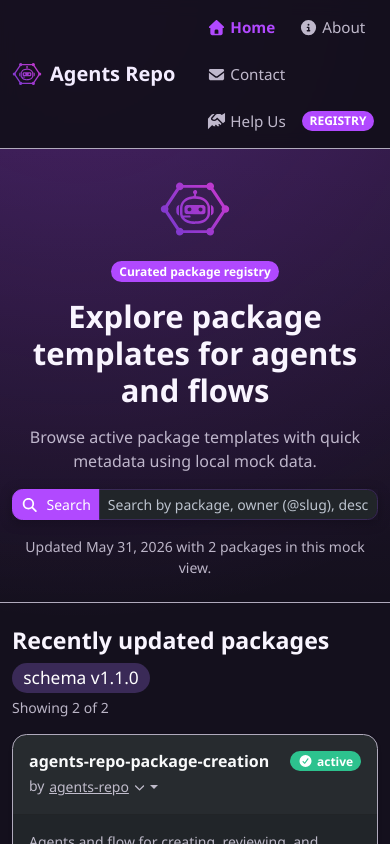
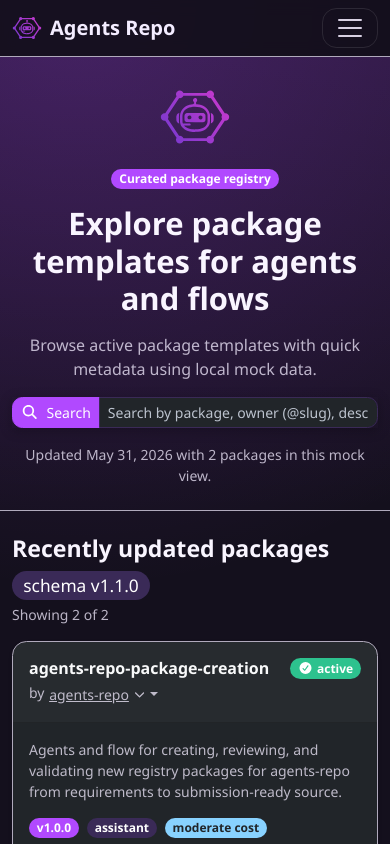
Before and after one commit to agents-repo/webapp, a React (Vite) app: page / in a window 390 px wide. Shown: the top 844 px of the page. Built offline with nearby package versions, Linux system fonts and the light colour scheme.

Commit message:
feat: make header mobile-first with md navbar collapse

```diff
--- a/src/App.scss
+++ b/src/App.scss
@@ -9,6 +9,14 @@
 .app-navbar {
   backdrop-filter: blur(8px);
   background-color: rgba(19, 15, 27, 0.88) !important;
+}
+
+.app-navbar-main {
+  align-items: center;
+}
+
+.app-navbar-collapse {
+  flex-basis: 100%;
 }
 
 .app-nav-link {
@@ -27,7 +35,11 @@
 }
 
 .app-navbar-search {
-  max-width: 34rem;
+  width: min(100%, 34rem);
+}
+
+.app-navbar-search-wrapper {
+  min-width: 0;
 }
 
 .hero-search {
@@ -90,3 +102,14 @@
 .footer-note {
   max-width: 28ch;
 }
+
+@media (min-width: 768px) {
+  .app-navbar-collapse {
+    flex-basis: auto;
+    flex-grow: 0;
+  }
+
+  .app-navbar-search {
+    width: min(100%, 30rem);
+  }
+}
--- a/src/modules/site/presentation/layout/Header.tsx
+++ b/src/modules/site/presentation/layout/Header.tsx
@@ -16,15 +16,24 @@ function Header({ searchSlot }: HeaderProps) {
       sticky="top"
       bg="dark"
       variant="dark"
+      expand="md"
+      collapseOnSelect
       className="border-bottom border-secondary-subtle py-2 app-navbar"
     >
-      <Container className="gap-2">
+      <Container className="gap-2 app-navbar-main">
         <Navbar.Brand as={NavLink} to={siteRoutes.home} className="d-flex align-items-center gap-2 fw-semibold">
           <img src={brandLogo} width="30" height="30" alt="Agents Repo logo" />
           <span>Agents Repo</span>
         </Navbar.Brand>
 
-        <Nav className="ms-auto align-items-center gap-2 flex-wrap" navbar>
+        <div className="app-navbar-search-wrapper d-none d-md-flex flex-grow-1 justify-content-center">
+          {searchSlot ? <div className="app-navbar-search">{searchSlot}</div> : null}
+        </div>
+
+        <Navbar.Toggle aria-controls="site-navbar-nav" className="ms-auto" />
+
+        <Navbar.Collapse id="site-navbar-nav" className="app-navbar-collapse">
+          <Nav className="ms-md-auto align-items-md-center gap-md-2 flex-column flex-md-row pt-2 pt-md-0" navbar>
             <Nav.Link as={NavLink} to={siteRoutes.home} end className="app-nav-link px-2">
               <FontAwesomeIcon icon={faHouse} className="me-1" aria-hidden="true" />
               Home
@@ -41,15 +50,13 @@ function Header({ searchSlot }: HeaderProps) {
               <FontAwesomeIcon icon={faHandsHelping} className="me-1" aria-hidden="true" />
               Help Us
             </Nav.Link>
-          <Badge bg="primary" pill className="text-uppercase fw-semibold ms-lg-1">
+            <Badge bg="primary" pill className="text-uppercase fw-semibold ms-md-1 mt-1 mt-md-0">
               Registry
             </Badge>
           </Nav>
+        </Navbar.Collapse>
       </Container>
 
-      {searchSlot ? (
-        <Container className="pb-2 pb-lg-0 app-navbar-search">{searchSlot}</Container>
-      ) : null}
     </Navbar>
   )
 }
```
Also changed, not shown: 1 other file (tests, documents, lock files or other folders). Lines whose indentation alone changed are shown as unchanged.
